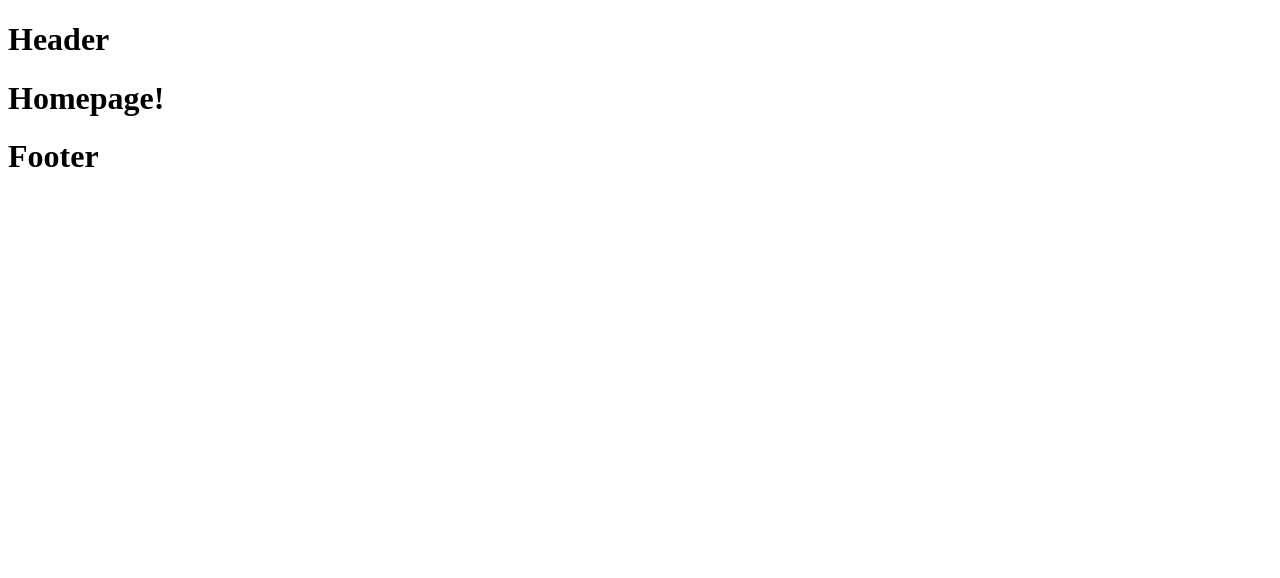
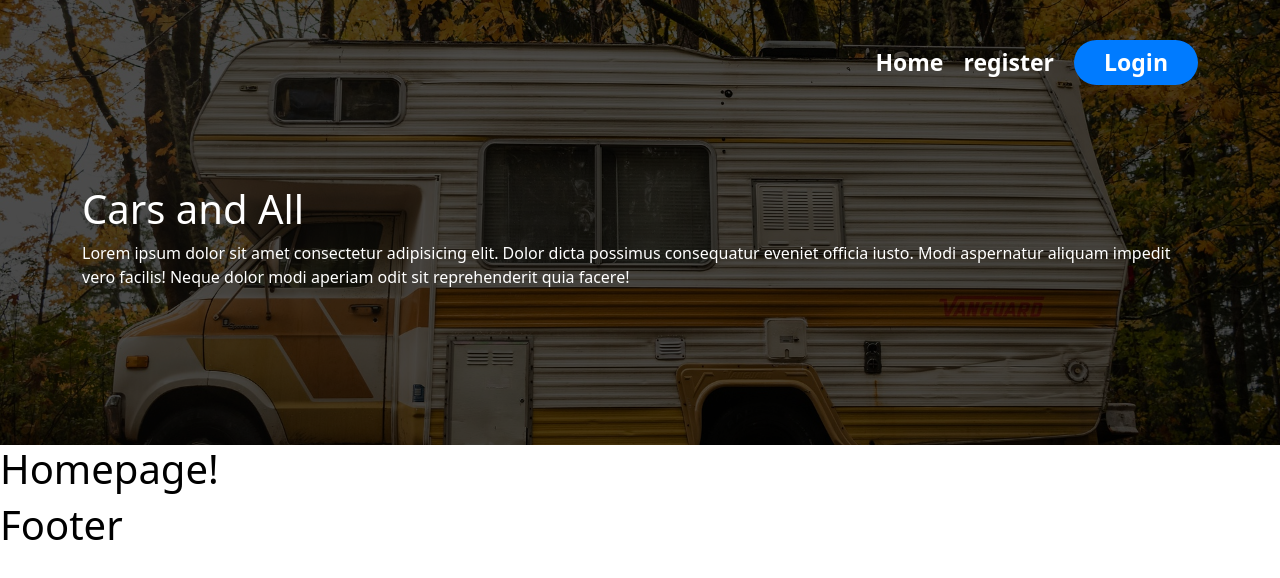
Before and after one commit to DanielMollerSD/WPRProject, a React (Vite) app in the folder frontend/: page /home in a window 1280 px wide. Shown: the top 578 px of the page. Built offline with nearby package versions, Linux system fonts and the light colour scheme.

Commit message:
Frontend: Homepage Header styling

```diff
--- a/frontend/src/components/header/index.jsx
+++ b/frontend/src/components/header/index.jsx
@@ -1,14 +1,32 @@
-
+import { Link } from 'react-router-dom';
+import './styles.scss';
 
 function Header() {
+    return (
+        <div className="component component-header">
+            <div className="header">
+                <div className="container">
+                    <header>
+                        <nav>
+                            <Link to="/">Home</Link>
+                            <Link to="/register">register</Link>
+                            <Link to="/login">Login</Link>
+                        </nav>
+                    </header>
 
-    return (
-        <>
-            <div>
-                <h1>Header</h1>
+                    <div className="header-banner">
+                        <h1 className="header-title">
+                            Cars and All
+                        </h1>
+                        <p className="header-description">
+                            Lorem ipsum dolor sit amet consectetur adipisicing elit. Dolor dicta possimus consequatur eveniet officia iusto. Modi aspernatur aliquam impedit vero facilis! Neque dolor modi aperiam odit sit reprehenderit quia facere!
+                        </p>
+                    </div>
+                </div>
+                <div className="background-image"></div>
             </div>
-        </>
-    )
+        </div>
+    );
 }
 
-export default Header
+export default Header;
--- a/frontend/src/components/header/styles.scss
+++ b/frontend/src/components/header/styles.scss
@@ -0,0 +1,69 @@
+.component.component-header {
+    position: relative;
+
+    .header {
+        background-color: black;
+        color: white;
+        width: 100%;
+        position: relative;
+
+        header {
+            position: relative;
+            z-index: 2;
+            padding-top: 40px;
+
+            nav {
+                display: flex;
+                justify-content: flex-end;
+                align-items: center;
+
+                a {
+                    color: white;
+                    font-size: 23px;
+                    font-weight: 600;
+                    text-decoration: none;
+                    margin-left: 20px;
+
+
+                    &:hover {
+                        color: $title-color-hover;
+                    }
+
+                    &:last-child {
+                        background-color: $secondary-button-color;
+                        padding: 5px 30px;
+                        border-radius: 50px;
+
+                        &:hover {
+                            background-color: $secondary-button-hover-color;
+                        }
+                    }
+                }
+            }
+        }
+
+        .header-banner {
+            position: relative;
+            z-index: 2;
+
+            padding-top: 100px;
+            padding-bottom: 140px;
+        }
+
+        .background-image {
+            content: ' ';
+            display: block;
+            position: absolute;
+            left: 0;
+            top: 0;
+            width: 100%;
+            height: 100%;
+            background-image: url(../../assets/img/Camper.jpg);
+            background-repeat: no-repeat;
+            background-position: 50% 60%;
+            background-size: cover;
+            opacity: 0.3;
+            z-index: 1;
+        }
+    }
+}
--- a/frontend/src/main.jsx
+++ b/frontend/src/main.jsx
@@ -1,6 +1,6 @@
 import { StrictMode } from 'react'
 import { createRoot } from 'react-dom/client'
-import 'bootstrap/dist/js/bootstrap.bundle.min.js';
+import "bootstrap/dist/css/bootstrap.min.css";
 import './styles/main.scss'
 import Routes from './appRoutes.jsx'
 
--- a/frontend/src/styles/main.scss
+++ b/frontend/src/styles/main.scss
@@ -1,4 +1,5 @@
 body {
     background-color: $background-color;
     color: $text-color;
+    margin: 0px;
 }
--- a/frontend/src/styles/variables.scss
+++ b/frontend/src/styles/variables.scss
@@ -1,2 +1,8 @@
 $background-color: white;
+$title-color: black;
+$title-color-hover: lightgray;
 $text-color: black;
+
+// Buttons
+$secondary-button-color: #007bff;
+$secondary-button-hover-color: #1888ff;
```
Also changed, not shown: frontend/src/assets/img/Camper.jpg (added).
